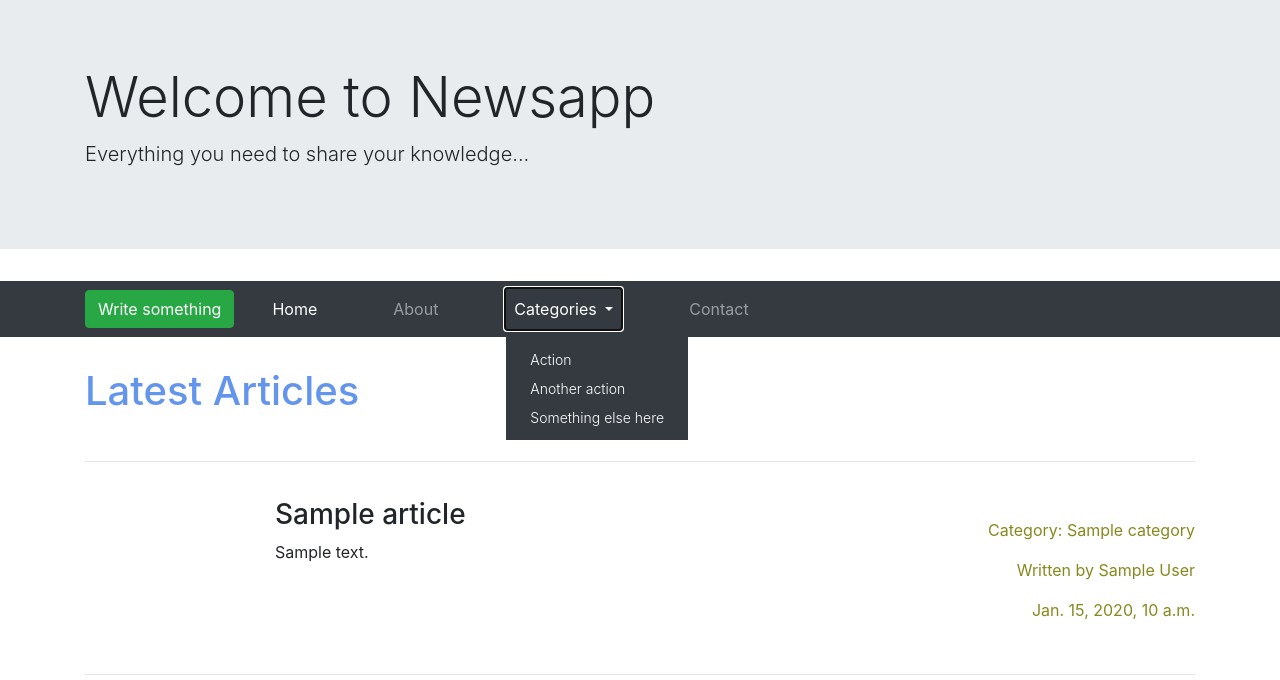
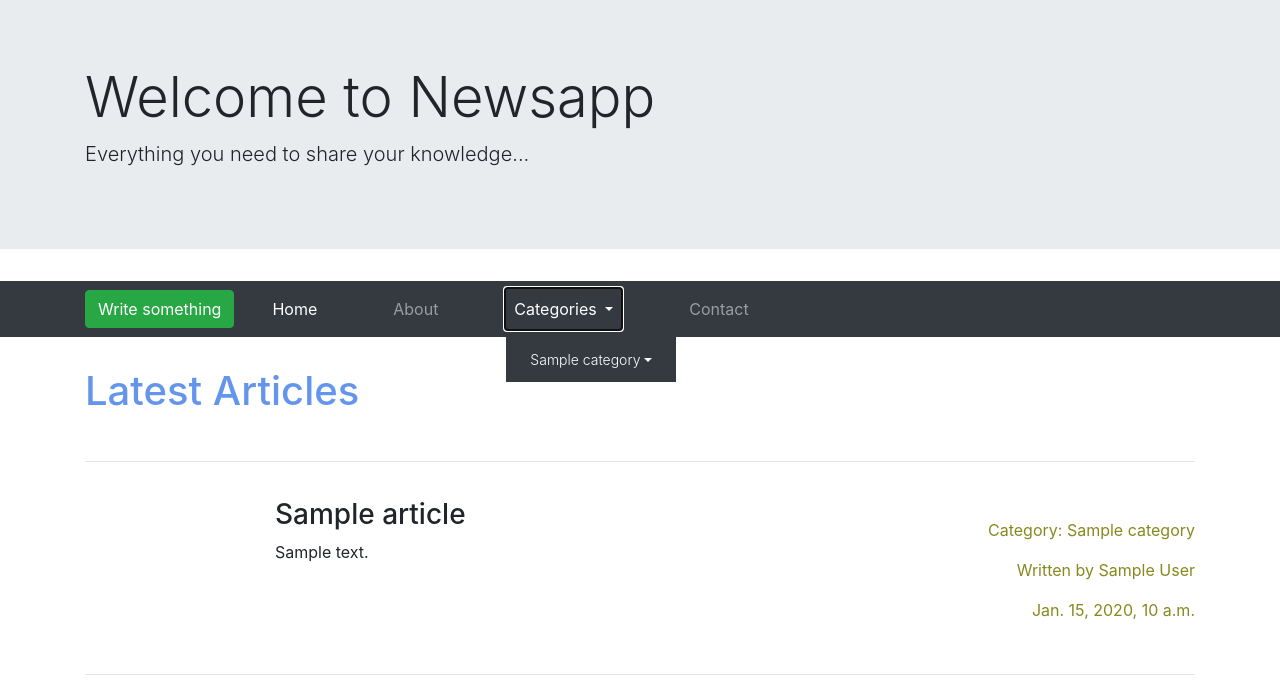
Before and after one commit to LukaRiba/newsapp, a Django app: template my_newsapp/templates/my_newsapp/home.html in a window 1280 px wide, after a click on "Categories". Shown: the top 680 px of the page. Run offline with Django 3.2, Linux system fonts and the light colour scheme; the template is opened without the code that fills it: most values are stand-ins (such as "Sample title", 1, 10 or a date in 2020); some libraries are stand-ins or nearby versions.

Commit message:
Show Categories/Articles in navbar

```diff
--- a/my_newsapp/static/my_newsapp/home_style.css
+++ b/my_newsapp/static/my_newsapp/home_style.css
@@ -69,3 +69,21 @@ a:hover {
   text-decoration: none;
   background-color: #fff;
 }
+
+.navbar-nav li:hover > ul.dropdown-menu {
+  display: block;
+}
+.dropdown-submenu {
+  position:relative;
+}
+.dropdown-submenu>.dropdown-menu {
+  top:0;
+  left:100%;
+  margin-top:-6px;
+}
+
+/* rotate caret on hover */
+.dropdown-menu > li > a:hover:after {
+  text-decoration: underline;
+  transform: rotate(-90deg);
+}
--- a/my_newsapp/templates/my_newsapp/home.html
+++ b/my_newsapp/templates/my_newsapp/home.html
@@ -19,43 +19,7 @@
 {% endblock jumbo %}
 
 {% block navigation %}
-
-<nav class="navbar navbar-expand-lg navbar-dark bg-dark">
-    <div class="container">
-        <button type="button" class="btn btn-success">
-          <a href="#">Write something</a>
-        </button>
-
-        <button class="navbar-toggler" type="button" data-toggle="collapse" data-target="#navbarNavDropdown" aria-controls="navbarNavDropdown" aria-expanded="false" aria-label="Toggle navigation">
-          <span class="navbar-toggler-icon"></span>
-        </button>
-        <div class="collapse navbar-collapse" id="navbarNavDropdown">
-          <ul class="navbar-nav">
-            <li class="nav-item active">
-              <a class="nav-link" href="#">Home <span class="sr-only">(current)</span></a>
-            </li>
-            <li class="nav-item">
-              <a class="nav-link" href="#">About</a>
-            </li>
-            <li class="nav-item dropdown">
-              <a class="nav-link dropdown-toggle" href="#" id="navbarDropdownMenuLink" data-toggle="dropdown" aria-haspopup="true" aria-expanded="false">
-                Categories
-              </a>
-              <div class="dropdown-menu" aria-labelledby="navbarDropdownMenuLink">
-                <a class="dropdown-item" href="#">Action</a>
-                <a class="dropdown-item" href="#">Another action</a>
-                <a class="dropdown-item" href="#">Something else here</a>
-              </div>
-            </li>
-            <li class="nav-item">
-              <a class="nav-link" href="#">Contact</a>
-            </li>
-          </ul>
-        </div>
-    </div>
-  </nav>
-
-
+  {% include 'my_newsapp/home_navbar.html' %}
 {% endblock navigation %}
 
 {% block content %}
@@ -77,7 +41,6 @@
           <p>Category: {{ article.category }}</p>
           <p>Written by {{ article.author }}</p>
           <p>{{ article.pub_date }}</p>
-
         </div>
       </div>
       <hr>
--- /dev/null
+++ b/my_newsapp/templates/my_newsapp/home_navbar.html
@@ -0,0 +1,46 @@
+<!-- nav-bar -->
+<nav class="navbar navbar-expand-lg navbar-dark bg-dark">
+    <div class="container">
+        <button type="button" class="btn btn-success">
+          <a href="#">Write something</a>
+        </button>
+        <button class="navbar-toggler" type="button" data-toggle="collapse" data-target="#navbarNavDropdown" aria-controls="navbarNavDropdown" aria-expanded="false" aria-label="Toggle navigation">
+          <span class="navbar-toggler-icon"></span>
+        </button>
+        <div class="collapse navbar-collapse" id="navbarNavDropdown">
+          <!--  main nav-bar links -->
+          <ul class="navbar-nav">
+            <li class="nav-item active">
+              <a class="nav-link" href="#">Home <span class="sr-only">(current)</span></a>
+            </li>
+            <li class="nav-item">
+              <a class="nav-link" href="#">About</a>
+            </li>
+            <li class="nav-item dropdown">
+              <a class="nav-link dropdown-toggle" href="#" id="navbarDropdownMenuLink" data-toggle="dropdown" aria-haspopup="true" aria-expanded="false">
+                Categories
+              </a>
+              <!--  categories list -->
+              <ul class="dropdown-menu" aria-labelledby="navbarDropdownMenuLink">
+                {% for article in article_list %}
+                  <li class="dropdown-submenu">
+                    <a class="dropdown-item dropdown-toggle" href="#">{{ article.category.title }}</a>
+                    <!--  list of categorie's articles -->
+                    <ul class="dropdown-menu">
+                      {% for article in article.category.articles.all %}
+                        <li>
+                          <a class="dropdown-item" href="#">{{ article.title }}</a>
+                        </li>
+                      {% endfor %}
+                    </ul>
+                  </li>
+                {% endfor %}
+              </ul>
+            </li>
+            <li class="nav-item">
+              <a class="nav-link" href="#">Contact</a>
+            </li>
+          </ul>
+        </div>
+    </div>
+  </nav>
--- a/my_newsapp/views.py
+++ b/my_newsapp/views.py
@@ -1,10 +1,10 @@
 from django.views.generic.list import ListView
 
-from .models import Category, Article
+from .models import  Article
 
 class HomeView(ListView):
     context_object_name = "article_list"
     template_name = 'my_newsapp/home.html'
 
     def get_queryset(self):
-        return Article.objects.all()
+        return Article.objects.all().order_by('-pub_date')
```
Also changed, not shown: media/living-muscle-robot-1.jpeg (added), media/living-muscle-robot-1.jpeg.150x150_q85_crop.jpg (added).
